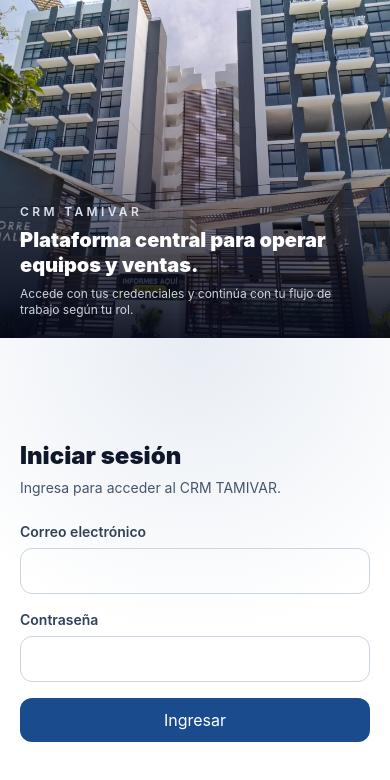
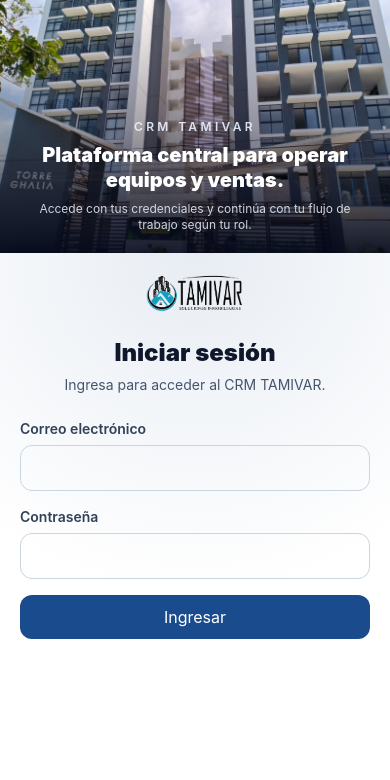
Before and after one commit to Soto1231XD/crm-tamivar, a React (Vite) app: page /login in a window 390 px wide. Shown: the top 780 px of the page. Built offline with nearby package versions, Linux system fonts and the light colour scheme; no server answers.

Commit message:
implementacion del logo de la empresa

```diff
--- a/src/app/LoginPage.tsx
+++ b/src/app/LoginPage.tsx
@@ -6,6 +6,7 @@
 import fondoLogin1 from "@/assets/images/Fondo_login1.jpg";
 import fondoLogin2 from "@/assets/images/Fondo_login2.jpg";
 import fondoLogin3 from "@/assets/images/Fondo_login3.jpg";
+import logoCompleto from "@/assets/images/LOGO_COMPLETO.png";
 import { useAuthStore } from "@/shared/auth/useAuthStore";
 
 const loginBackgrounds = [fondoLogin, fondoLogin1, fondoLogin2, fondoLogin3];
@@ -45,7 +46,6 @@
         setChallengeId(result.challengeId!);
         setInfo(result.message || "Código de verificación enviado.");
       } else if (result.status === "authenticated") {
-        // Accedemos al user desde el store después de setearse
         const user = useAuthStore.getState().user;
         navigate(getDefaultDashboardPath(user!.permisos), { replace: true });
       }
@@ -78,14 +78,14 @@
       setError(
         currentError instanceof Error
           ? currentError.message
-          : "Código inválido o expirado."
+          : "Código inválido o expirado.",
       );
     }
   };
 
   return (
-    <div className="grid h-screen w-full overflow-hidden lg:grid-cols-2">
-      <aside className="relative h-[40vh] lg:h-screen">
+    <div className="grid min-h-screen w-full bg-white lg:h-screen lg:grid-cols-2 lg:overflow-hidden">
+      <aside className="relative min-h-[30vh] sm:min-h-[34vh] lg:h-screen">
         {loginBackgrounds.map((imageSrc, index) => (
           <img
             key={imageSrc}
@@ -98,23 +98,33 @@
           />
         ))}
         <div className="absolute inset-0 bg-gradient-to-t from-slate-950/90 via-slate-950/35 to-transparent" />
-        <div className="absolute bottom-0 left-0 p-5 sm:p-6 lg:p-8">
+        <div className="absolute inset-x-0 bottom-0 p-5 text-center sm:p-6 lg:left-0 lg:right-auto lg:text-left lg:p-8">
           <p className="text-xs font-semibold uppercase tracking-[0.28em] text-brand-100/90">
             CRM TAMIVAR
           </p>
-          <h2 className="mt-2 max-w-md text-xl font-black leading-tight text-white sm:text-2xl lg:text-3xl">
+          <h2 className="mt-2 mx-auto max-w-md text-xl font-black leading-tight text-white sm:text-2xl lg:mx-0 lg:text-3xl">
             Plataforma central para operar equipos y ventas.
           </h2>
-          <p className="mt-2 max-w-md text-xs text-slate-200/90 sm:text-sm">
+          <p className="mt-2 mx-auto max-w-md text-xs text-slate-200/90 sm:text-sm lg:mx-0">
             Accede con tus credenciales y continúa con tu flujo de trabajo según
             tu rol.
           </p>
         </div>
       </aside>
 
-      <section className="relative flex h-[60vh] items-center justify-center overflow-hidden bg-white px-5 py-6 sm:px-7 sm:py-8 lg:h-screen lg:items-center lg:py-0">
+      <section className="relative flex min-h-[70vh] items-start justify-center overflow-hidden bg-white px-5 py-5 sm:px-7 sm:py-6 lg:h-screen lg:items-center lg:py-0">
         <div className="absolute inset-0 bg-[radial-gradient(circle_at_top,_rgba(25,75,141,0.10),transparent_55%)]" />
-        <div className="relative w-full max-w-sm">
+        <div className="absolute inset-x-0 top-3 z-10 flex justify-center px-5 sm:top-4 sm:px-7 lg:top-8">
+          <div className="flex w-full max-w-sm justify-center">
+            <img
+              src={logoCompleto}
+              alt="Logo Tamivar Inmobiliaria"
+              className="h-14 w-auto sm:h-16 lg:h-20"
+            />
+          </div>
+        </div>
+
+        <div className="relative mt-16 w-full max-w-sm text-center sm:mt-18 lg:mt-0 lg:pt-12 lg:text-left">
           <h1 className="text-2xl font-black text-slate-900 sm:text-3xl">
             Iniciar sesión
           </h1>
@@ -124,7 +134,7 @@
 
           {!challengeId ? (
             <form className="mt-6 space-y-4" onSubmit={handleLogin}>
-              <label className="block">
+              <label className="block text-left">
                 <span className="mb-1.5 block text-sm font-semibold text-slate-700">
                   Correo electrónico
                 </span>
@@ -137,7 +147,7 @@
                 />
               </label>
 
-              <label className="block">
+              <label className="block text-left">
                 <span className="mb-1.5 block text-sm font-semibold text-slate-700">
                   Contraseña
                 </span>
@@ -160,7 +170,7 @@
             </form>
           ) : (
             <form className="mt-6 space-y-4" onSubmit={handleVerifyTwoFa}>
-              <label className="block">
+              <label className="block text-left">
                 <span className="mb-1.5 block text-sm font-semibold text-slate-700">
                   Código 2FA
                 </span>
--- a/src/app/layout/AppShell.tsx
+++ b/src/app/layout/AppShell.tsx
@@ -15,6 +15,7 @@
 import logsIcon from "@/assets/images/Logs.png";
 import MenuIcon from "@/assets/images/Menu.png";
 import LogoutIcon from "@/assets/images/Logout.png";
+import logoBlanco from "@/assets/images/logo_blanco.png";
 
 const MODULE_ICONS: Record<ModuleKey, string> = {
   dashboard: dashboardIcon,
@@ -88,11 +89,18 @@
           </div>
 
           {!isSidebarCollapsed && (
-            <div className="mt-4">
-              <p className="text-xs font-semibold uppercase tracking-widest text-slate-300">
-                CRM TAMIVAR
-              </p>
-              <h2 className="text-lg font-bold text-white">Panel</h2>
+            <div className="mt-4 flex items-center gap-3">
+              <img
+                src={logoBlanco}
+                alt="Logo Tamivar"
+                className="h-12 w-auto shrink-0"
+              />
+              <div>
+                <p className="text-xs font-semibold uppercase tracking-widest text-slate-300">
+                  CRM TAMIVAR
+                </p>
+                <h2 className="text-lg font-bold text-white">Panel</h2>
+              </div>
             </div>
           )}
 
```
Also changed, not shown: src/assets/images/LOGO_COMPLETO.png (added), src/assets/images/logo_blanco.png (added).
